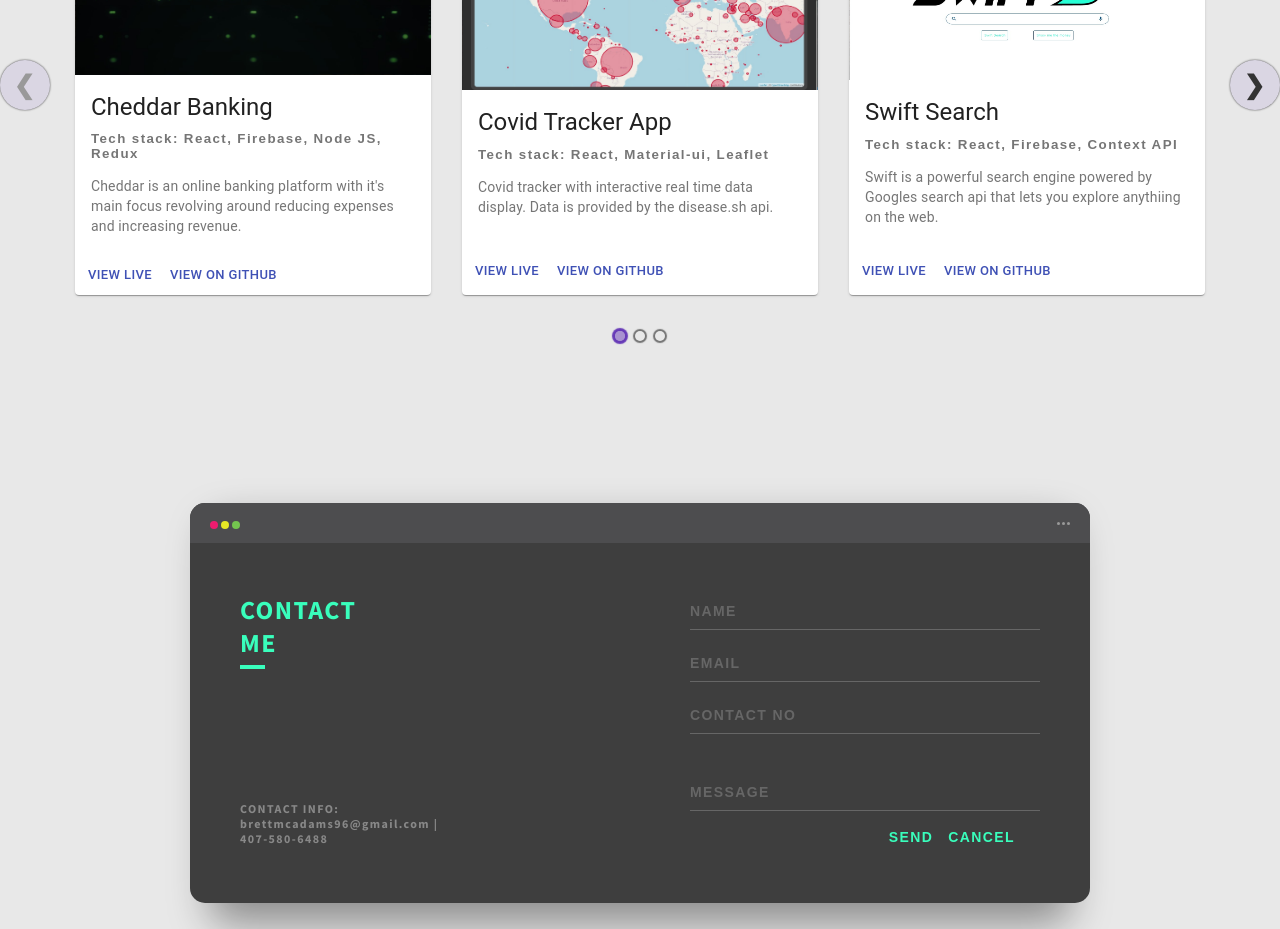
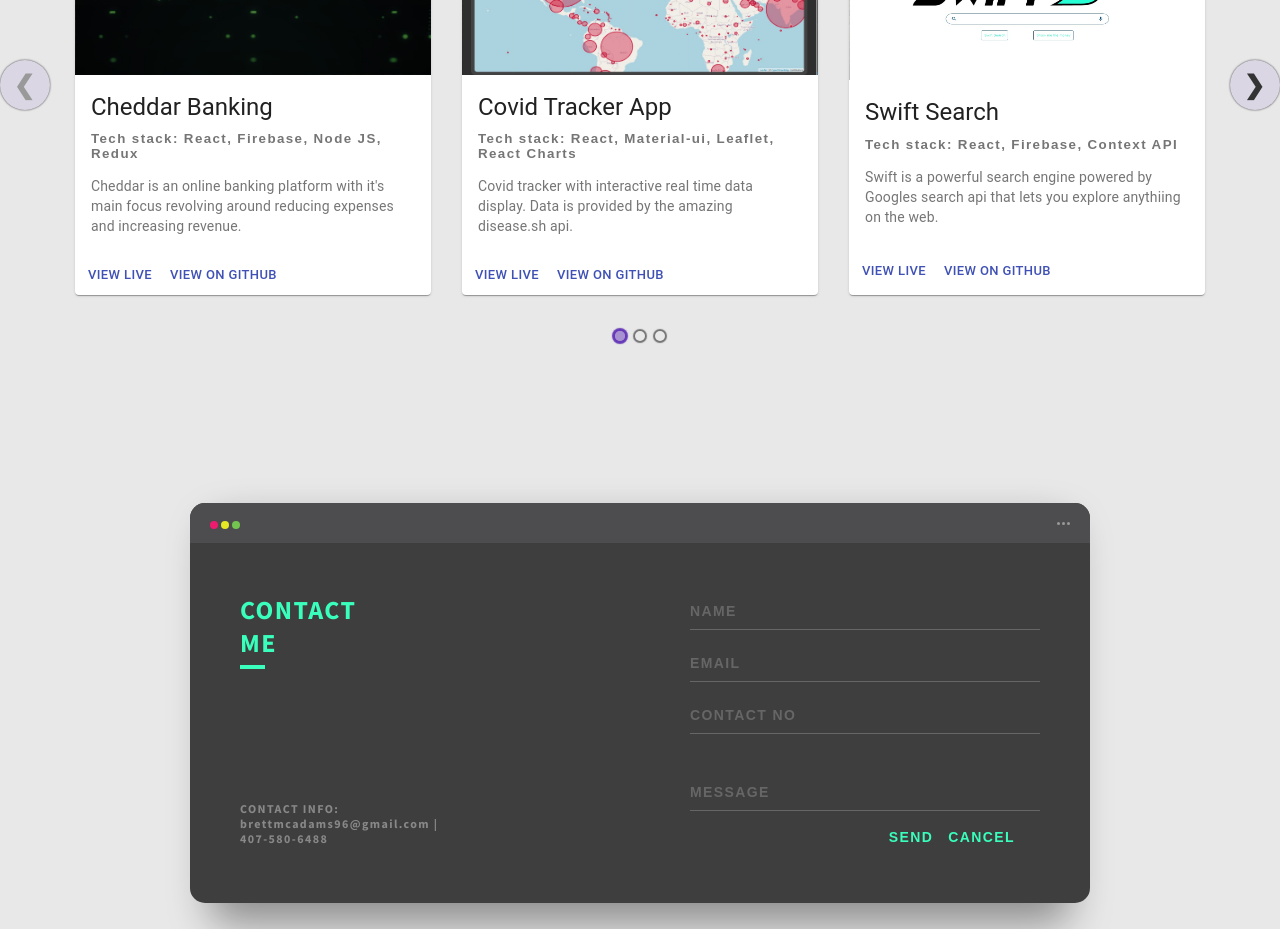
Before and after one commit to BrettMcAdams/portfolio, a React (Create React App) app: page / in a window 1280 px wide. Shown: the part 2220-3149 px from the top of the page. Built offline with nearby package versions, Linux system fonts and the light colour scheme.

Commit message:
added styles and fixed project links

```diff
--- a/src/App.js
+++ b/src/App.js
@@ -47,7 +47,7 @@ function App() {
             type="checkbox"
             class="toggler"
             checked={inputCheck}
-            onClick={click}
+            onClick={() => setInputCheck(!inputCheck)}
           />
           <div class="hamburger">
             <div></div>
--- a/src/components/Projects.js
+++ b/src/components/Projects.js
@@ -165,7 +165,7 @@ function Projects() {
                 Covid Tracker App
               </Typography>
               <Typography variant="p" color="textSecondary" component="p">
-                Tech stack: React, Material-ui, Leaflet
+                Tech stack: React, Material-ui, Leaflet, React Charts
               </Typography>
               <Typography
                 style={{ paddingTop: "15px" }}
@@ -174,7 +174,7 @@ function Projects() {
                 component="p"
               >
                 Covid tracker with interactive real time data display. Data is
-                provided by the disease.sh api.
+                provided by the amazing disease.sh api.
               </Typography>
             </CardContent>
           </CardActionArea>
@@ -236,7 +236,7 @@ function Projects() {
           <CardActions>
             <Button
               target="_blank"
-              href="https://github.com/BrettMcAdams/covid-tracker"
+              href="https://swiftsearch.netlify.app/"
               size="small"
               color="primary"
             >
@@ -244,7 +244,7 @@ function Projects() {
             </Button>
             <Button
               target="_blank"
-              href="https://github.com/BrettMcAdams/covid-tracker"
+              href="https://github.com/BrettMcAdams/swift"
               size="small"
               color="primary"
             >
@@ -283,14 +283,14 @@ function Projects() {
                 color="textSecondary"
                 component="p"
               >
-                Full amazon clone with user authentication and checkout ability.
+                Full amazon clone with user authentication and checkout ability. Don't buy anything though, the TOS is fake...
               </Typography>
             </CardContent>
           </CardActionArea>
           <CardActions>
             <Button
               target="_blank"
-              href="https://github.com/BrettMcAdams/covid-tracker"
+              href="https://ecommerceclone.netlify.app/"
               size="small"
               color="primary"
             >
@@ -298,7 +298,7 @@ function Projects() {
             </Button>
             <Button
               target="_blank"
-              href="https://github.com/BrettMcAdams/covid-tracker"
+              href="https://github.com/BrettMcAdams/amazon-clone"
               size="small"
               color="primary"
             >
```
Also changed, not shown: 1 other file (tests, documents, lock files or other folders).
